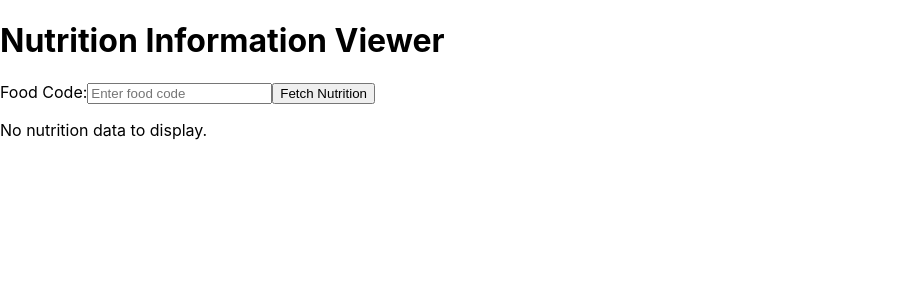
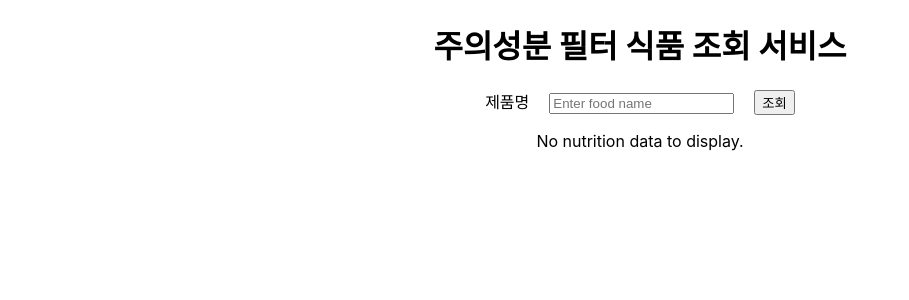
Before and after one commit to JiwonHg/MyFood, a React (Create React App) app in the folder my-food-app/: page / in a window 1280 px wide. Shown: the top 300 px of the page, without its empty margins (0-909 px from the left). Built offline with nearby package versions, Linux system fonts and the light colour scheme.

Commit message:
24.05.15 도지원, 제품명 검색으로 변경

```diff
--- a/my-food-app/src/App.css
+++ b/my-food-app/src/App.css
@@ -1,4 +1,7 @@
 .App {
+  display: flex;
+  flex-direction: column;
+  align-items: center;
   text-align: center;
 }
 
@@ -36,3 +39,18 @@
     transform: rotate(360deg);
   }
 }
+
+table {
+  width: 100%;
+  border-collapse: collapse;
+}
+
+th, td {
+  padding: 8px;
+  text-align: left;
+  border-bottom: 1px solid #ddd;
+}
+
+th {
+  background-color: #f2f2f2;
+}
--- a/my-food-app/src/App.js
+++ b/my-food-app/src/App.js
@@ -1,32 +1,24 @@
 import React, { useState } from 'react';
 import axios from 'axios';
+import './App.css'; // CSS 파일 임포트
 
 function App() {
-  const [foodCd, setFoodCd] = useState('');
-  const [nutritionData, setNutritionData] = useState(null);
+  const [foodName, setFoodName] = useState('');
+  const [nutritionData, setNutritionData] = useState([]);
   const [error, setError] = useState('');
 
   const fetchNutritionData = async () => {
-    setError(''); // Clear previous errors
-    setNutritionData(null); // Clear previous data
+    setError('');
+    setNutritionData([]);
     try {
-      const response = await axios.get(`http://localhost:5050/nutrition/${foodCd}`);
-      console.log("console log:", response.data);  // Log the response data to the console
-      setNutritionData(response.data);
-
-      if (response && response.data) {
+      const response = await axios.get(`http://localhost:5050/nutrition/${foodName}`);
+      if (response.data) {
         setNutritionData(response.data);
-        console.log("Fetched data:", response.data);  // Log the response data to the console
       } else {
         throw new Error('Received empty data');
       }
-
-      console.log("console Food name:", nutritionData.food_nm);
-      console.log("console Energy:", nutritionData.energy);
-      console.log("console Protein:", nutritionData.prot);
-      console.log("console Cholesterol:", nutritionData.chole);
     } catch (err) {
-      setError('Failed to fetch data. Please check the food code.');
+      setError('Failed to fetch data. Please check the food name.');
       console.error(err);
     }
   };
@@ -38,30 +30,42 @@ function App() {
 
   return (
     <div className="App">
-      <h1>Nutrition Information Viewer</h1>
+      <h1>주의성분 필터 식품 조회 서비스</h1>
       <form onSubmit={handleSubmit}>
         <label>
-          Food Code:
+          제품명
           <input
             type="text"
-            value={foodCd}
-            onChange={(e) => setFoodCd(e.target.value)}
-            placeholder="Enter food code"
+            value={foodName}
+            onChange={(e) => setFoodName(e.target.value)}
+            placeholder="Enter food name"
+            style={{ marginLeft: '20px', marginRight: '20px' }} // 스타일 적용
           />
         </label>
-        <button type="submit">Fetch Nutrition</button>
+        <button type="submit">조회</button>
       </form>
       {error && <p style={{ color: 'red' }}>{error}</p>}
-      {nutritionData ? (
-        <div>
-          <h2>Food Name: {nutritionData}</h2>  {/* Access food_nm only here */}
-          <ul>
-            <li>Energy: {nutritionData.energy}</li>
-            <li>Protein: {nutritionData.prot}</li>
-            <li>Cholesterol: {nutritionData.chole}</li>
-            {/* Add other nutrition fields as needed */}
-          </ul>
-        </div>
+      {nutritionData.length > 0 ? (
+        <table border="1">
+          <thead>
+            <tr>
+              <th>Food Name</th>
+              <th>Energy</th>
+              <th>Protein</th>
+              <th>Cholesterol</th>
+            </tr>
+          </thead>
+          <tbody>
+            {nutritionData.map((item, index) => (
+              <tr key={index}>
+                <td>{item.food_nm}</td>
+                <td>{item.energy} kcal</td>
+                <td>{item.prot} g</td>
+                <td>{item.chole} mg</td>
+              </tr>
+            ))}
+          </tbody>
+        </table>
       ) : (
         <p>No nutrition data to display.</p>
       )}
```
Also changed, not shown: 1 other file (tests, documents, lock files or other folders).
